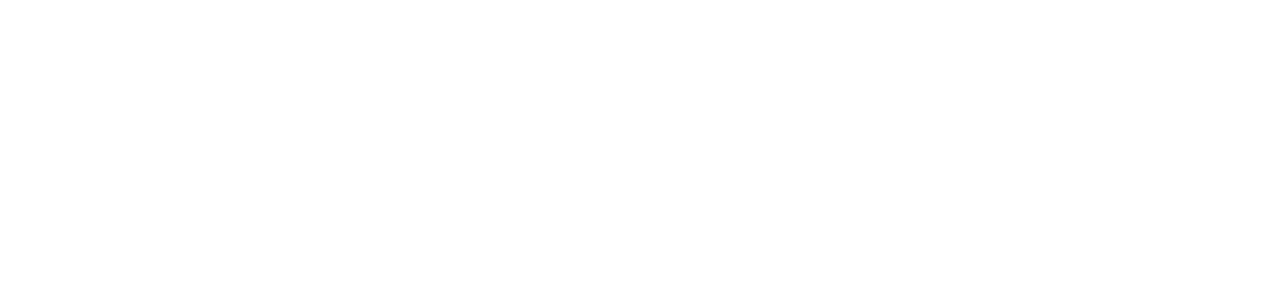
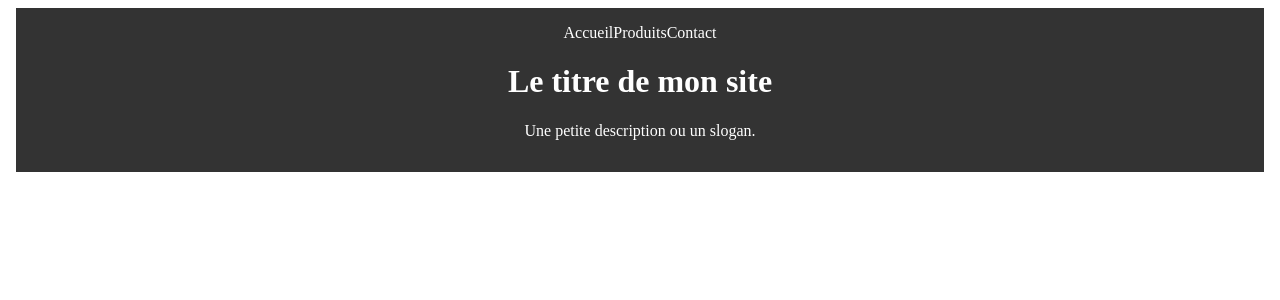
Before and after one commit to LucasAliasElvennope/Test-Angular, an Angular app: page / in a window 1280 px wide. Shown: the top 300 px of the page. Built offline with nearby package versions, Linux system fonts and the light colour scheme.

Commit message:
feat : addinf the first file for understant the componenets

```diff
--- a/src/app/app.html
+++ b/src/app/app.html
@@ -6,6 +6,6 @@
   <title>Document</title>
 </head>
 <body>
-
+  <app-header></app-header>
 </body>
 </html>
--- a/src/app/app.ts
+++ b/src/app/app.ts
@@ -1,9 +1,11 @@
 import { Component } from '@angular/core';
+import { Header } from './header/header.component';
 
 @Component({
   selector: 'app-root',
   templateUrl: './app.html',
-  styleUrl: './app.scss'
+  styleUrl: './app.scss',
+  imports: [Header]
 })
 export class App {
 }
--- /dev/null
+++ b/src/app/header/header.component.html
@@ -0,0 +1,9 @@
+<header id="header">
+    <nav>
+      <a routerLink="/">Accueil</a>
+      <a routerLink="/produits">Produits</a>
+      <a routerLink="/contact">Contact</a>
+    </nav>
+    <h1>Le titre de mon site</h1>
+    <p>Une petite description ou un slogan.</p>
+</header>
--- /dev/null
+++ b/src/app/header/header.component.scss
@@ -0,0 +1,6 @@
+#header {
+    background-color: #333;
+    color: #fff;
+    padding: 1rem;
+    text-align: center;
+}
```
Also changed, not shown: src/app/header/header.component.ts (added, +11 -0 lines), 1 other file (tests, documents, lock files or other folders).
